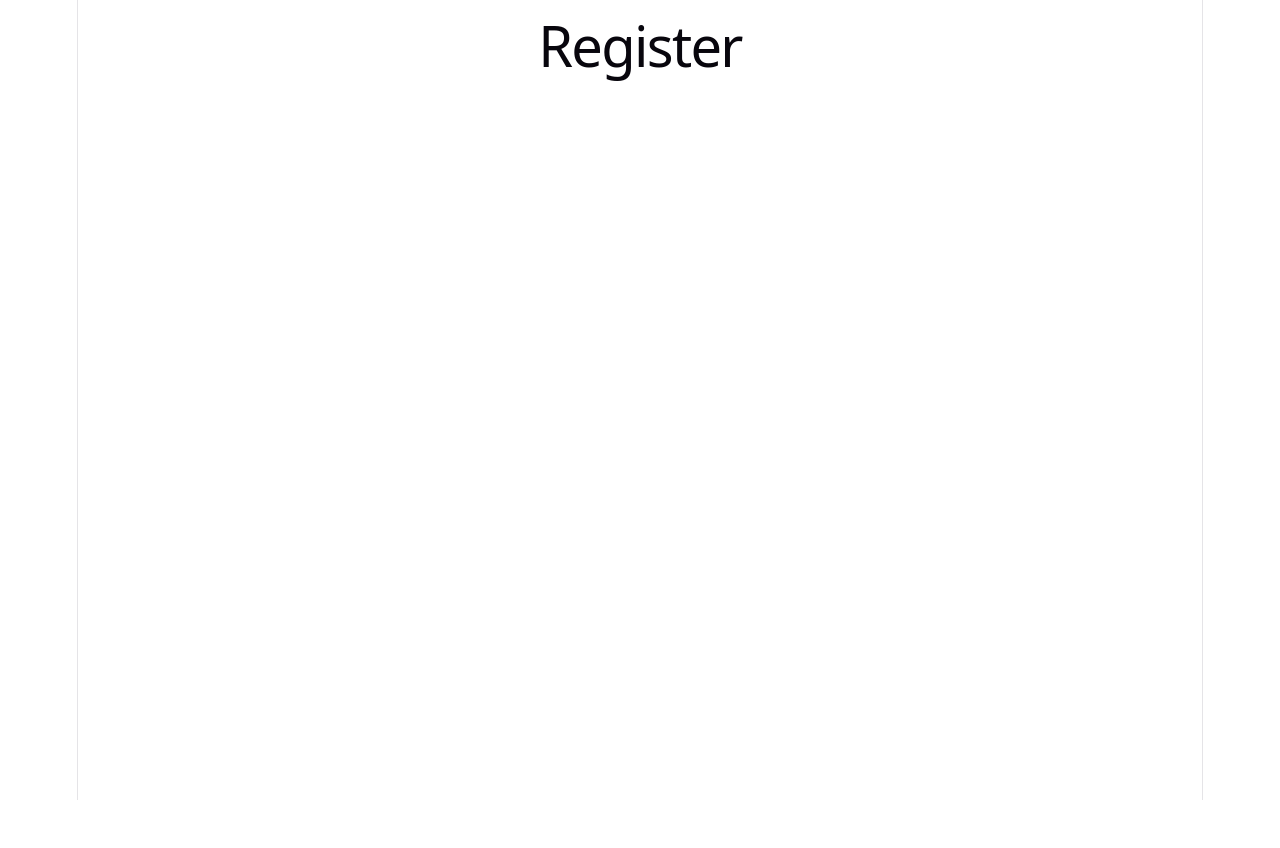
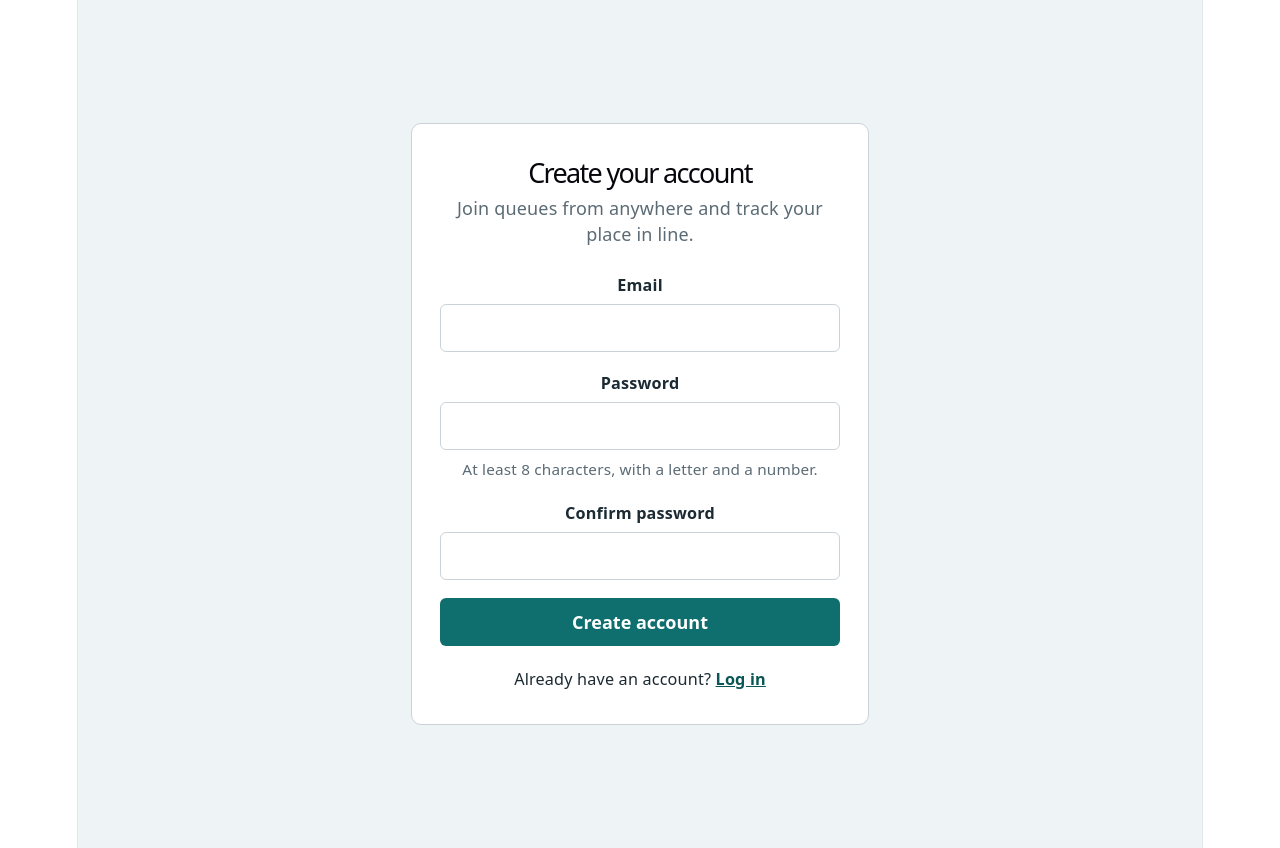
Before and after one commit to chukanwobu/cosc4353group34project, a React (Vite) app: page /register in a window 1280 px wide. Before the commit the page ends 800 px from the top, so only its background shows below. Built offline with nearby package versions, Linux system fonts and the light colour scheme.

Commit message:
added registration page

```diff
--- a/src/pages/auth/Login.css
+++ b/src/pages/auth/Login.css
@@ -122,3 +122,19 @@
   color: var(--muted);
   font-size: 0.8rem;
 }
+
+/* Added for the Register screen */
+.login__help {
+  color: var(--muted);
+  font-size: 0.85rem;
+}
+
+.login__alert--success {
+  color: #14532d;
+  background: #e6f4ea;
+}
+
+.login__submit:disabled {
+  background: var(--muted);
+  cursor: not-allowed;
+}
--- a/src/pages/auth/Register.tsx
+++ b/src/pages/auth/Register.tsx
@@ -1,5 +1,167 @@
+import { useState } from 'react'
+import type { ChangeEvent, FocusEvent, FormEvent } from 'react'
+import { Link, useNavigate } from 'react-router-dom'
+import './Login.css' // shares the Login styles so both screens look the same
+
+type Field = 'email' | 'password' | 'confirmPassword'
+type Values = Record<Field, string>
+type Errors = Partial<Record<Field, string>>
+
+const EMAIL_PATTERN = /^[^\s@]+@[^\s@]+\.[^\s@]+$/
+
+// Emails that already "exist" in the mock data. Replace with an API check in A3.
+const TAKEN_EMAILS = ['user@queuesmart.com', 'admin@queuesmart.com']
+
+function validate(field: Field, value: string, all: Values): string {
+  if (field === 'email') {
+    if (!value.trim()) return 'Enter your email address.'
+    if (!EMAIL_PATTERN.test(value)) return 'Enter a valid email, like name@example.com.'
+    if (TAKEN_EMAILS.includes(value.trim().toLowerCase()))
+      return 'An account with this email already exists. Try logging in instead.'
+  }
+  if (field === 'password') {
+    if (!value) return 'Create a password.'
+    if (value.length < 8) return 'Password must be at least 8 characters.'
+    if (!/[A-Za-z]/.test(value) || !/[0-9]/.test(value))
+      return 'Password must include at least one letter and one number.'
+  }
+  if (field === 'confirmPassword') {
+    if (!value) return 'Re-enter your password.'
+    if (value !== all.password) return 'Passwords don’t match.'
+  }
+  return ''
+}
+
 function Register() {
-  return <h1>Register</h1>
+  const navigate = useNavigate()
+  const [values, setValues] = useState<Values>({ email: '', password: '', confirmPassword: '' })
+  const [errors, setErrors] = useState<Errors>({})
+  const [touched, setTouched] = useState<Partial<Record<Field, boolean>>>({})
+  const [success, setSuccess] = useState(false)
+
+  function handleChange(e: ChangeEvent<HTMLInputElement>) {
+    const field = e.target.name as Field
+    const next = { ...values, [field]: e.target.value }
+    setValues(next)
+
+    // Re-validate visited fields live. Changing the password also affects the confirm field.
+    setErrors((prev) => {
+      const updated = { ...prev }
+      if (touched[field]) updated[field] = validate(field, next[field], next)
+      if (field === 'password' && touched.confirmPassword)
+        updated.confirmPassword = validate('confirmPassword', next.confirmPassword, next)
+      return updated
+    })
+  }
+
+  function handleBlur(e: FocusEvent<HTMLInputElement>) {
+    const field = e.target.name as Field
+    setTouched((prev) => ({ ...prev, [field]: true }))
+    setErrors((prev) => ({ ...prev, [field]: validate(field, values[field], values) }))
+  }
+
+  function handleSubmit(e: FormEvent<HTMLFormElement>) {
+    e.preventDefault()
+
+    const nextErrors: Errors = {
+      email: validate('email', values.email, values),
+      password: validate('password', values.password, values),
+      confirmPassword: validate('confirmPassword', values.confirmPassword, values),
+    }
+    setErrors(nextErrors)
+    setTouched({ email: true, password: true, confirmPassword: true })
+    if (nextErrors.email || nextErrors.password || nextErrors.confirmPassword) return
+
+    // TODO: save the new user in your auth context / mock data here
+    setSuccess(true)
+    setTimeout(() => navigate('/login'), 1500)
+  }
+
+  return (
+    <main className="login">
+      <section className="login__panel" aria-labelledby="register-title">
+        <h1 id="register-title" className="login__title">Create your account</h1>
+        <p className="login__intro">Join queues from anywhere and track your place in line.</p>
+
+        {success && (
+          <p className="login__alert login__alert--success" role="status">
+            Account created. Taking you to the login page…
+          </p>
+        )}
+
+        <form onSubmit={handleSubmit} noValidate>
+          <div className="login__field">
+            <label htmlFor="email">Email</label>
+            <input
+              id="email"
+              name="email"
+              type="email"
+              autoComplete="email"
+              value={values.email}
+              onChange={handleChange}
+              onBlur={handleBlur}
+              aria-invalid={!!errors.email}
+              aria-describedby={errors.email ? 'email-error' : undefined}
+            />
+            {errors.email && (
+              <span id="email-error" className="login__error">
+                {errors.email}
+              </span>
+            )}
+          </div>
+
+          <div className="login__field">
+            <label htmlFor="password">Password</label>
+            <input
+              id="password"
+              name="password"
+              type="password"
+              autoComplete="new-password"
+              value={values.password}
+              onChange={handleChange}
+              onBlur={handleBlur}
+              aria-invalid={!!errors.password}
+              aria-describedby="password-help"
+            />
+            <span
+              id="password-help"
+              className={errors.password ? 'login__error' : 'login__help'}
+            >
+              {errors.password || 'At least 8 characters, with a letter and a number.'}
+            </span>
+          </div>
+
+          <div className="login__field">
+            <label htmlFor="confirmPassword">Confirm password</label>
+            <input
+              id="confirmPassword"
+              name="confirmPassword"
+              type="password"
+              autoComplete="new-password"
+              value={values.confirmPassword}
+              onChange={handleChange}
+              onBlur={handleBlur}
+              aria-invalid={!!errors.confirmPassword}
+              aria-describedby={errors.confirmPassword ? 'confirm-error' : undefined}
+            />
+            {errors.confirmPassword && (
+              <span id="confirm-error" className="login__error">
+                {errors.confirmPassword}
+              </span>
+            )}
+          </div>
+
+          <button type="submit" className="login__submit" disabled={success}>
+            Create account
+          </button>
+        </form>
+
+        <p className="login__switch">
+          Already have an account? <Link to="/login">Log in</Link>
+        </p>
+      </section>
+    </main>
+  )
 }
 
 export default Register
```
